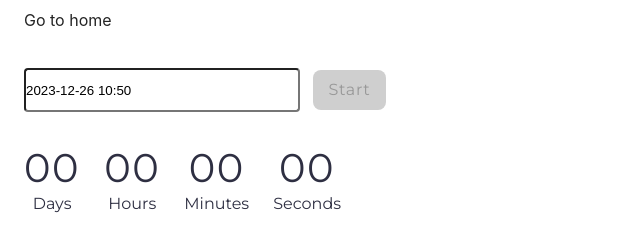
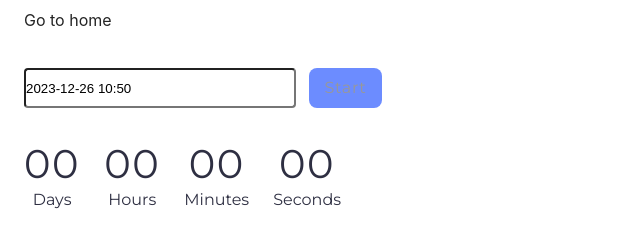
Before and after one commit to SergeyMyronenko/goit-js-hw-10, a website built with Vite: page src/1-timer.html in a window 1280 px wide. In both pictures the pointer is over the button "Start". Shown: the whole page, without its empty margins (0-640 px from the left). Built offline with nearby package versions, Linux system fonts and the light colour scheme.

Commit message:
change style

```diff
--- a/src/css/1-timer.css
+++ b/src/css/1-timer.css
@@ -19,7 +19,8 @@ span {
 }
 
 .flatpickr-input {
-  /* padding: 8px 16px; */
+  display: inline-block;
+  box-sizing: border-box;
 }
 
 .field {
@@ -62,6 +63,10 @@ span {
   height: 40px;
   border: none;
   margin-left: 8px;
+}
+
+.btn-start:hover {
+  background-color: #6c8cff;
 }
 
 .value {
--- a/src/css/2-snackbar.css
+++ b/src/css/2-snackbar.css
@@ -102,3 +102,7 @@ legend {
   line-height: 1.5em; /* 150% */
   letter-spacing: 0.64px;
 }
+
+.create-btn:hover {
+  background-color: #6c8cff;
+}
```
